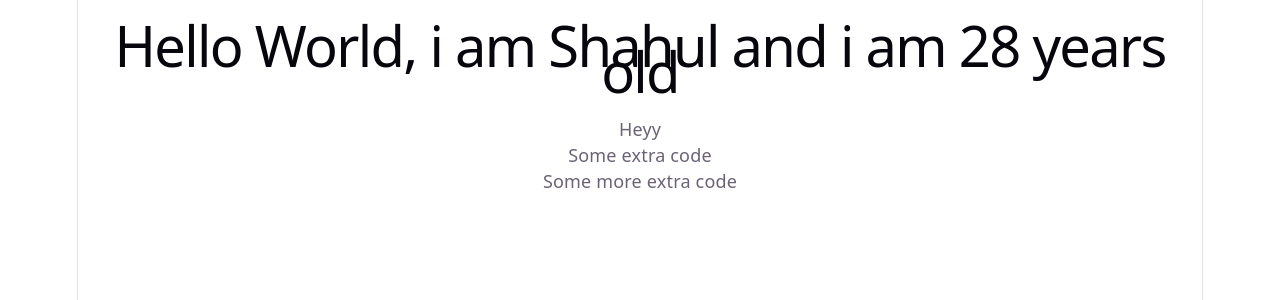
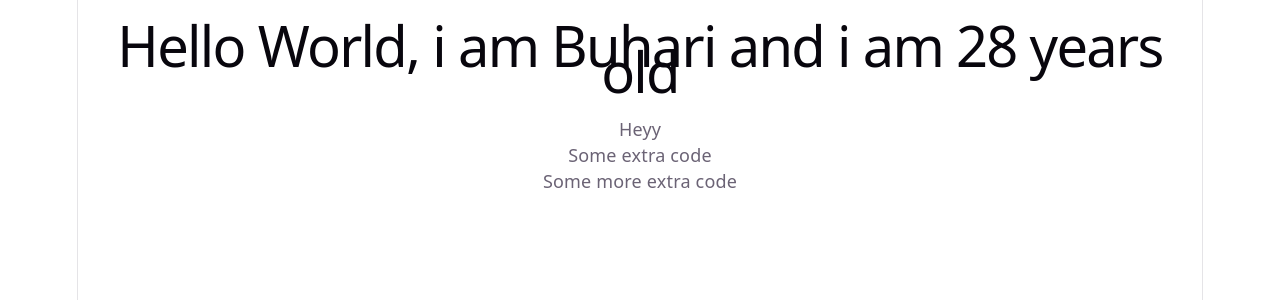
Before and after one commit to tufgeppws/react-course-app, a React (Vite) app: page / in a window 1280 px wide. Shown: the top 300 px of the page. Built offline with nearby package versions, Linux system fonts and the light colour scheme.

Commit message:
function return value changed in component

```diff
--- a/src/App.jsx
+++ b/src/App.jsx
@@ -14,7 +14,7 @@ function App() {
 }
 
 function getName(){
-  return "Shahul";
+  return "Buhari";
 }
 
 // COMPONENT = Function that returns JSX
```
